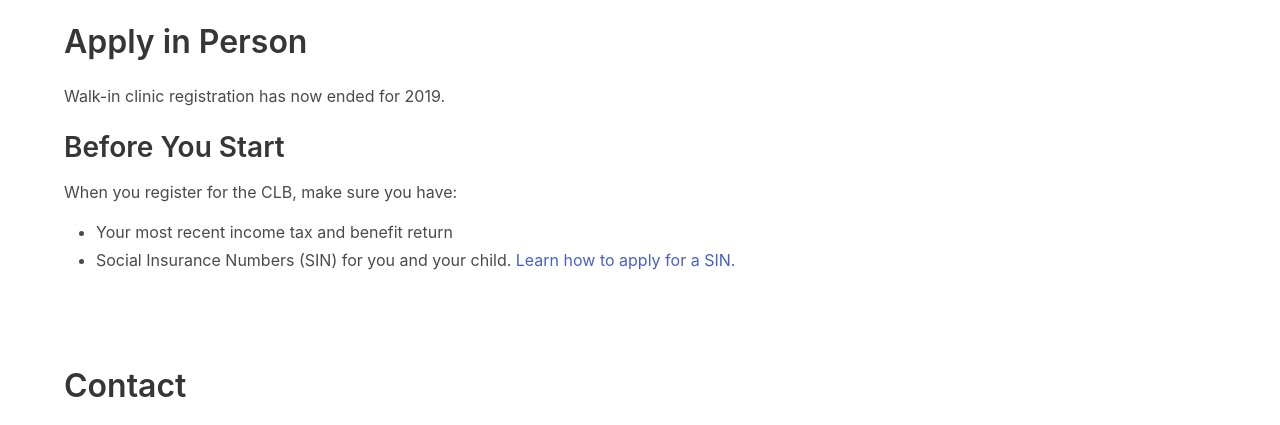
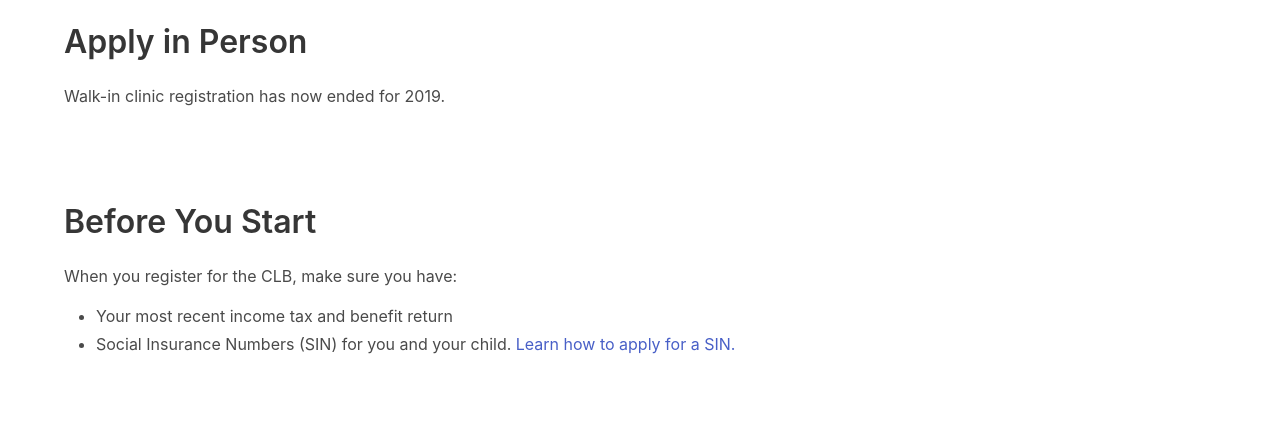
Before and after one commit to smartsaver/novascotiaclb-client, a Gatsby site: page / in a window 1280 px wide. Shown: the part 2320-2745 px from the top of the page. Built offline with nearby package versions, Linux system fonts and the light colour scheme; Gatsby itself is replaced by a stand-in of ours.

Commit message:
Add Before Applying section
Extracted content from Apply Person component

```diff
--- a/src/pages-components/index/ApplyPersonSection.js
+++ b/src/pages-components/index/ApplyPersonSection.js
@@ -2,12 +2,11 @@ import React from 'react'
 import Section from '../../components/Section'
 
 const ApplyPersonSection = props => {
-  const { title, header, footer } = props.content
+  const { title, header } = props.content
   return (
     <Section>
       <h2 className="title">{title}</h2>
       <div className="content" dangerouslySetInnerHTML={{ __html: header }} />
-      <div className="content" dangerouslySetInnerHTML={{ __html: footer }} />
     </Section>
   )
 }
--- /dev/null
+++ b/src/pages-components/index/BeforeApplyingSection.js
@@ -0,0 +1,14 @@
+import React from 'react'
+import Section from '../../components/Section'
+
+const BeforeApplyingSection = props => {
+  const { title, content } = props.content
+  return (
+    <Section>
+      <h2 className="title is-3">{title}</h2>
+      <div className="content" dangerouslySetInnerHTML={{ __html: content }} />
+    </Section>
+  )
+}
+
+export default BeforeApplyingSection
--- a/src/pages-components/index/content/applyPersonContent.js
+++ b/src/pages-components/index/content/applyPersonContent.js
@@ -64,14 +64,6 @@ const applyPersonContent = {
 Walk-in clinic registration has now ended for 2019.
   `),
   table,
-  footer: processMarkdown(`
-## Before You Start
-
-When you register for the CLB, make sure you have:
-
-* Your most recent income tax and benefit return
-* Social Insurance Numbers (SIN) for you and your child. [Learn how to apply for a SIN.](https://www.smartsaver.org/startmyresp/en/Learn-How-to-Apply-for-Sin.html)
-  `),
 }
 
 export default applyPersonContent
--- /dev/null
+++ b/src/pages-components/index/content/beforeApplyingContent.js
@@ -0,0 +1,13 @@
+import processMarkdown from '../../../libs/marked'
+
+const beforeApplyingContent = {
+  title: 'Before You Start',
+  content: processMarkdown(`
+When you register for the CLB, make sure you have:
+
+* Your most recent income tax and benefit return
+* Social Insurance Numbers (SIN) for you and your child. [Learn how to apply for a SIN.](https://www.smartsaver.org/startmyresp/en/Learn-How-to-Apply-for-Sin.html)
+  `),
+}
+
+export default beforeApplyingContent
--- a/src/pages-components/index/content/index.js
+++ b/src/pages-components/index/content/index.js
@@ -7,6 +7,7 @@ import contactContent from './contactContent'
 import applyPersonContent from './applyPersonContent'
 import applyPhoneContent from './applyPhoneContent'
 import aboutContent from './aboutContent'
+import beforeApplyingContent from './beforeApplyingContent'
 
 export default {
   bannerContent,
@@ -18,4 +19,5 @@ export default {
   applyPersonContent,
   applyPhoneContent,
   aboutContent,
+  beforeApplyingContent,
 }
--- a/src/pages-components/index/index.js
+++ b/src/pages-components/index/index.js
@@ -9,6 +9,7 @@ import indexContent from './content'
 import ApplyPersonSection from './ApplyPersonSection'
 import ApplyPhoneSection from './ApplyPhoneSection'
 import AboutContent from './AboutSection'
+import BeforeApplyingSection from './BeforeApplyingSection'
 
 const {
   bannerContent,
@@ -19,6 +20,7 @@ const {
   applyPersonContent,
   applyPhoneContent,
   aboutContent,
+  beforeApplyingContent,
 } = indexContent
 
 const IndexPage = () => {
@@ -34,6 +36,7 @@ const IndexPage = () => {
       <ApplySection content={applyContent} />
       <ApplyPhoneSection content={applyPhoneContent} />
       <ApplyPersonSection content={applyPersonContent} />
+      <BeforeApplyingSection content={beforeApplyingContent} />
       <ContactSection content={contactContent} />
       <AboutContent content={aboutContent} />
     </IndexLayout>
```
